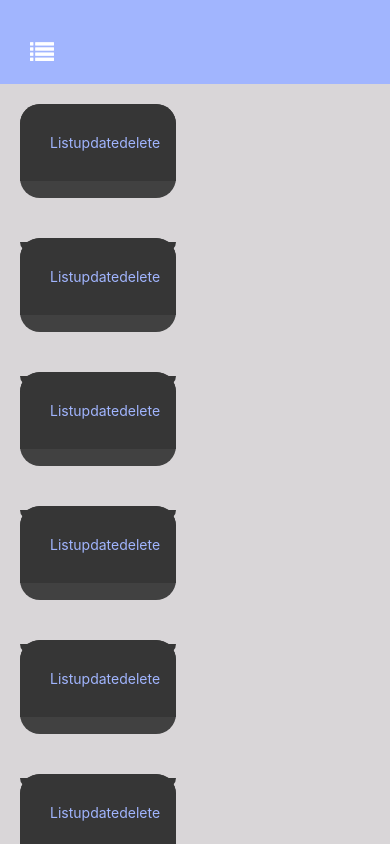
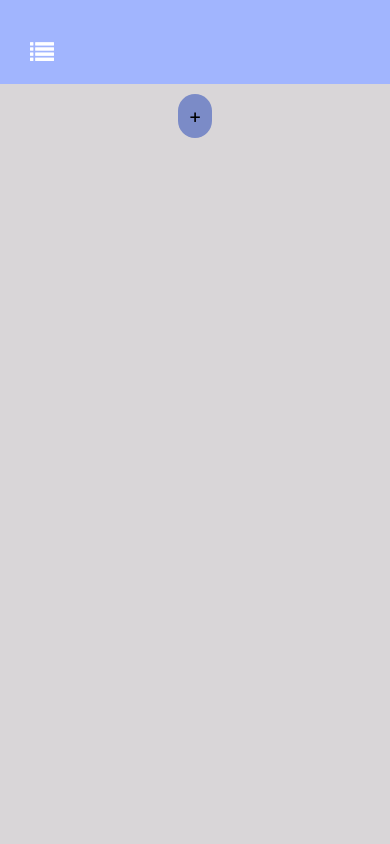
Before and after one commit to chrisDev06/T-DEV-600, a React Native app in the folder client/: screen / in a window 390 px wide. Built offline with nearby package versions, Linux system fonts and the light colour scheme.

Commit message:
CR for list et card manque UD

```diff
--- a/client/Dashboard/Pages/Body.js
+++ b/client/Dashboard/Pages/Body.js
@@ -1,24 +1,41 @@
 import React, { useState } from 'react';
-import { View, StyleSheet, ScrollView } from 'react-native';
+import { View, StyleSheet, ScrollView, TouchableOpacity, Pressable, Text } from 'react-native';
 import DashNav from '../Component/DashNav';
 import List from "./List"
 
 const Body = ({isNavOpen, createProject, listProject, deleteProject, deleteOpen, isDeleteOpen}) => {
+
   const [listCard,setListCard]=useState([{},{}])
+
+  const [listList, setListList]= useState([])
+
+  const createList = () => {
+      setListList([...listList, {}]);
+    }
+  const selectList = ()=>{
+    return(
+        <View>
+        { listList.map((card, index)=>(
+            <List titleCard={"Liste"+ index} key={index}/>
+        ))}
+        </View>
+    )
+  }
+
   return (
+    <View>
     <ScrollView style= {style.BodyPage}>
       <View style={style.container}>
         {isNavOpen && <DashNav createProject={createProject} listProject={listProject} deleteProject={deleteProject} deleteOpen={deleteOpen} isDeleteOpen={isDeleteOpen}/>}
           <View style={style.listContainer}>
-            <List style={style.listContainer} listCard={listCard}/>
-            <List style={style.listContainer} listCard={listCard}/>
-            <List style={style.listContainer} listCard={listCard}/>
-            <List style={style.listContainer} listCard={listCard}/>
-            <List style={style.listContainer} listCard={listCard}/>
-            <List style={style.listContainer} listCard={listCard}/>
+           {selectList(listList)}
           </View>
       </View>
     </ScrollView>
+    <Pressable onPress={createList}>
+      <Text style= {style.createListButton}>+</Text>
+    </Pressable>
+    </View>
   );
 };
 
@@ -32,6 +49,12 @@ const style = StyleSheet.create({
     marginBottom: 10,
     flexWrap: 'wrap',
   },
+  createListButton: {
+    padding: 10,
+    backgroundColor: "#7B8BC7",
+    fontSize: 20,
+    borderRadius: 20
+  }
 });
 
 export default Body;
--- a/client/Dashboard/Pages/Card.js
+++ b/client/Dashboard/Pages/Card.js
@@ -1,5 +1,5 @@
 import React, { useState } from 'react';
-import { View, Text, StyleSheet, TouchableOpacity } from 'react-native';
+import { View, Text, StyleSheet, TouchableOpacity, Pressable } from 'react-native';
 
 const Card = ({ titleCard }) => {
   const [title, setTitle] = useState(() => {
@@ -24,9 +24,9 @@ const Card = ({ titleCard }) => {
   return (
     <View style={styles.CardPage}>
       <View style={styles.CardBody}>
-        <TouchableOpacity onPress={handlePress}>
+        <Pressable onPress={handlePress}>
           <Text style={componentStyle.text}>{title}</Text>
-        </TouchableOpacity>
+        </Pressable>
       </View>
     </View>
   );
--- a/client/Dashboard/Pages/List.js
+++ b/client/Dashboard/Pages/List.js
@@ -1,5 +1,5 @@
 import React, {useState} from 'react';
-import { View, Text, StyleSheet, TouchableOpacity, TextInput } from 'react-native';
+import { View, Text, StyleSheet, TouchableOpacity, TextInput, Pressable } from 'react-native';
 import Card from "./Card";
 
 
@@ -8,16 +8,24 @@ let titleList = "List"
 const List = () => {
 
     const [listCard, setListCard]= useState([])
+    const [listList, setListList]= useState([])
 
     const createCard = () => {
         setListCard([...listCard, {}]);
       }
 
-    const deleteCard = (index) => {
-        setListCard(listList.filter((project, i) => i !== index));
+    const deleteList = (index) => {
+        setListList(listList.filter((list, i) => i !== index));
       }
+    const updateList = (index) => {
+        for(i in listList){
+            if(i == index){
+                setListList(listList);
+            }
+        }
+    }
 
-    const displayCard = ()=>{
+    const selectCard = ()=>{
         return(
             <View>
             { listCard.map((card, index)=>(
@@ -30,20 +38,20 @@ const List = () => {
     <View style= {styles.ListPage}>
         <View style= {styles.ListHeader}>
             <Text style = {componentStyle.text}>{titleList}</Text>
-            <TouchableOpacity onPress={deleteCard}>
-                <Text style = {componentStyle.text}>update</Text>
-            </TouchableOpacity>
-            <TouchableOpacity >
-                <Text style = {componentStyle.text}>delete</Text>
-            </TouchableOpacity>
+            <Pressable onPress={deleteList}>
+                <Text style = {componentStyle.text}>del</Text>
+            </Pressable>
+            <Pressable onPress={updateList}>
+                <Text style = {componentStyle.text}>up</Text>
+            </Pressable>
         </View>
         <View style = {styles.ListCard}>
-           {displayCard(listCard)}
+           {selectCard(listCard)}
         </View>
         <View style= {styles.ListFooter}>
-            <TouchableOpacity onPress={createCard}>
+            <Pressable onPress={createCard}>
             <Text style = {componentStyle.text}>+ Add a card</Text>
-            </TouchableOpacity>
+            </Pressable>
         </View>
     </View>
   )
```
